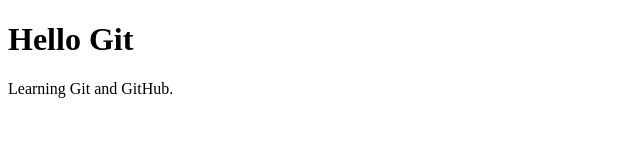
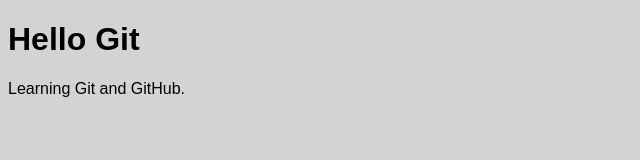
Before and after one commit to chanchal2c/git-practice, a plain HTML site: page index.html in a window 1280 px wide. Shown: the whole page, without its empty margins (0-640 px from the left). Drawn offline with Linux system fonts and the light colour scheme.

Commit message:
Add CSS stylesheet

```diff
--- a/index.html
+++ b/index.html
@@ -4,6 +4,7 @@
 <head>
   <meta charset="UTF-8">
   <meta name="viewport" content="width=device-width, initial-scale=1.0">
+  <link rel="stylesheet" href="style.css">
   <title>Git Practice</title>
 </head>
 
--- /dev/null
+++ b/style.css
@@ -0,0 +1,4 @@
+body {
+    font-family: Arial;
+    background-color: lightgray;
+}
```
